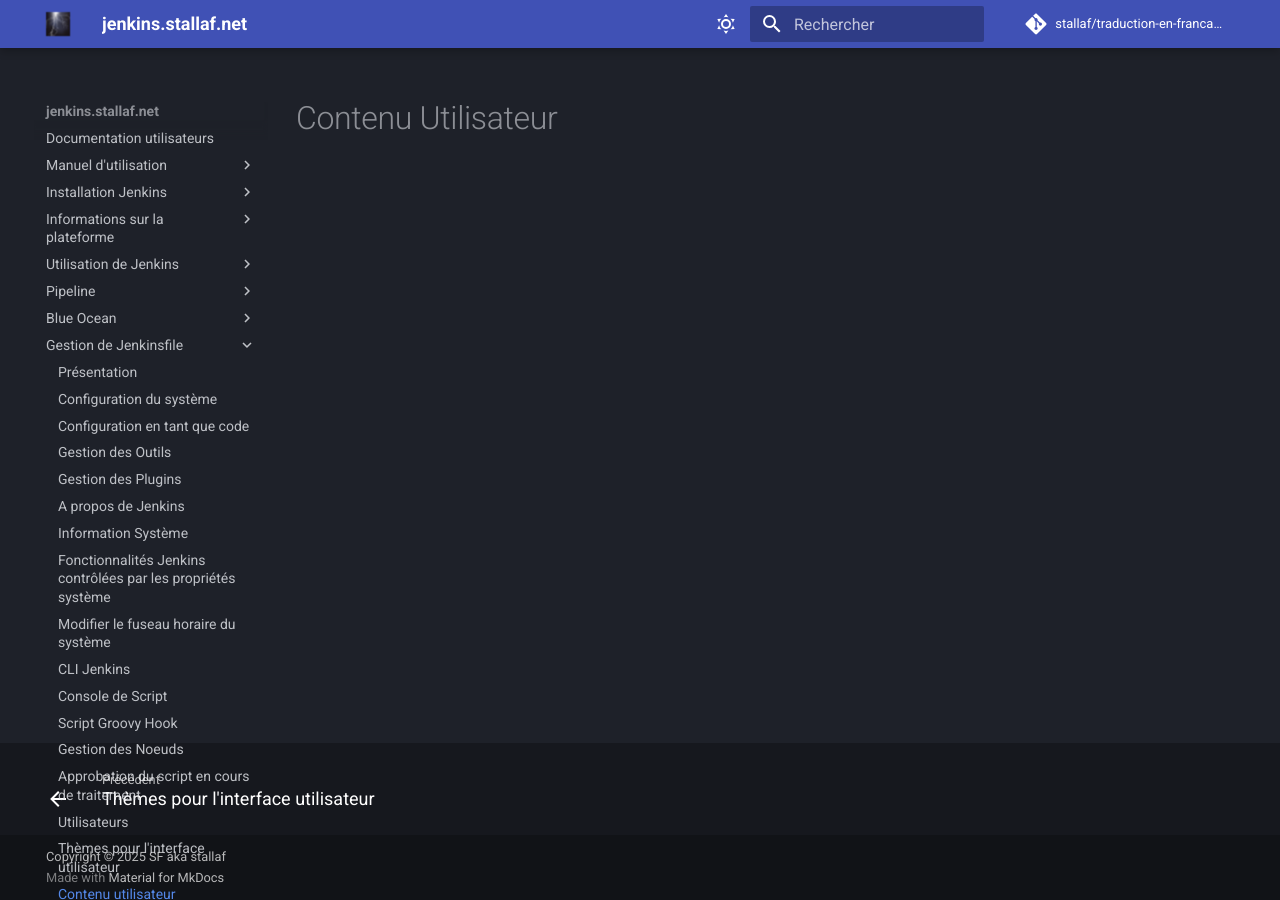
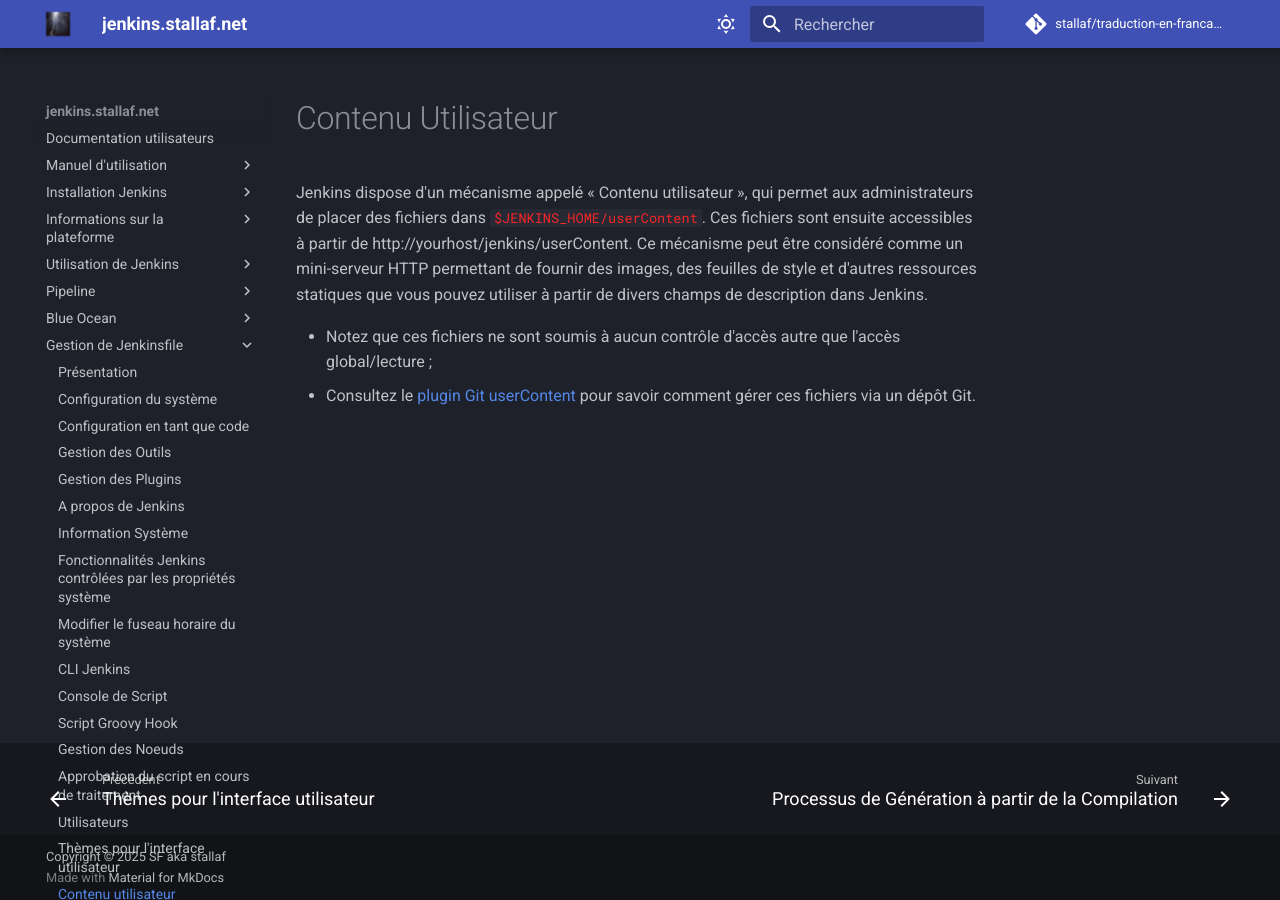
Before and after one commit to stallaf/traduction-en-francais-de-la-documentation-de-JENKINS, an MkDocs documentation site: the page built from docs/gestion-contenu-utilisateur.md, in a window 1280 px wide. Built offline with MkDocs 1.6.1 and Material for MkDocs 9.7.7, drawn with Linux system fonts in a browser that asks for light colours; comment, search, counter and statistics services are not loaded; the version menu is left out.

Commit message:
Rédaction gestion-contenu-utilisateur.md Création gestion-generation.md Ajout nouvelle ligne au menu mydocs.yml

```diff
--- a/docs/gestion-contenu-utilisateur.md
+++ b/docs/gestion-contenu-utilisateur.md
@@ -1 +1,6 @@
 # Contenu Utilisateur
+
+Jenkins dispose d'un mécanisme appelé « Contenu utilisateur », qui permet aux administrateurs de placer des fichiers dans `$JENKINS_HOME/userContent`. Ces fichiers sont ensuite accessibles à partir de http://yourhost/jenkins/userContent. Ce mécanisme peut être considéré comme un mini-serveur HTTP permettant de fournir des images, des feuilles de style et d'autres ressources statiques que vous pouvez utiliser à partir de divers champs de description dans Jenkins.
+
+* Notez que ces fichiers ne sont soumis à aucun contrôle d'accès autre que l'accès global/lecture ;
+* Consultez le [plugin Git userContent](https://plugins.jenkins.io/git-userContent/) pour savoir comment gérer ces fichiers via un dépôt Git.
--- /dev/null
+++ b/docs/gestion-generation.md
@@ -0,0 +1 @@
+# Processus de Génération à partir de la Compilation
--- a/mkdocs.yml
+++ b/mkdocs.yml
@@ -174,3 +174,4 @@ nav:
     - Utilisateurs: gestion-utilisateurs.md
     - Thèmes pour l'interface utilisateur: gestion-themes-interface.md
     - Contenu utilisateur: gestion-contenu-utilisateur.md
+    - Processus de Génération à partir de la Compilation: gestion-generation.md
```
